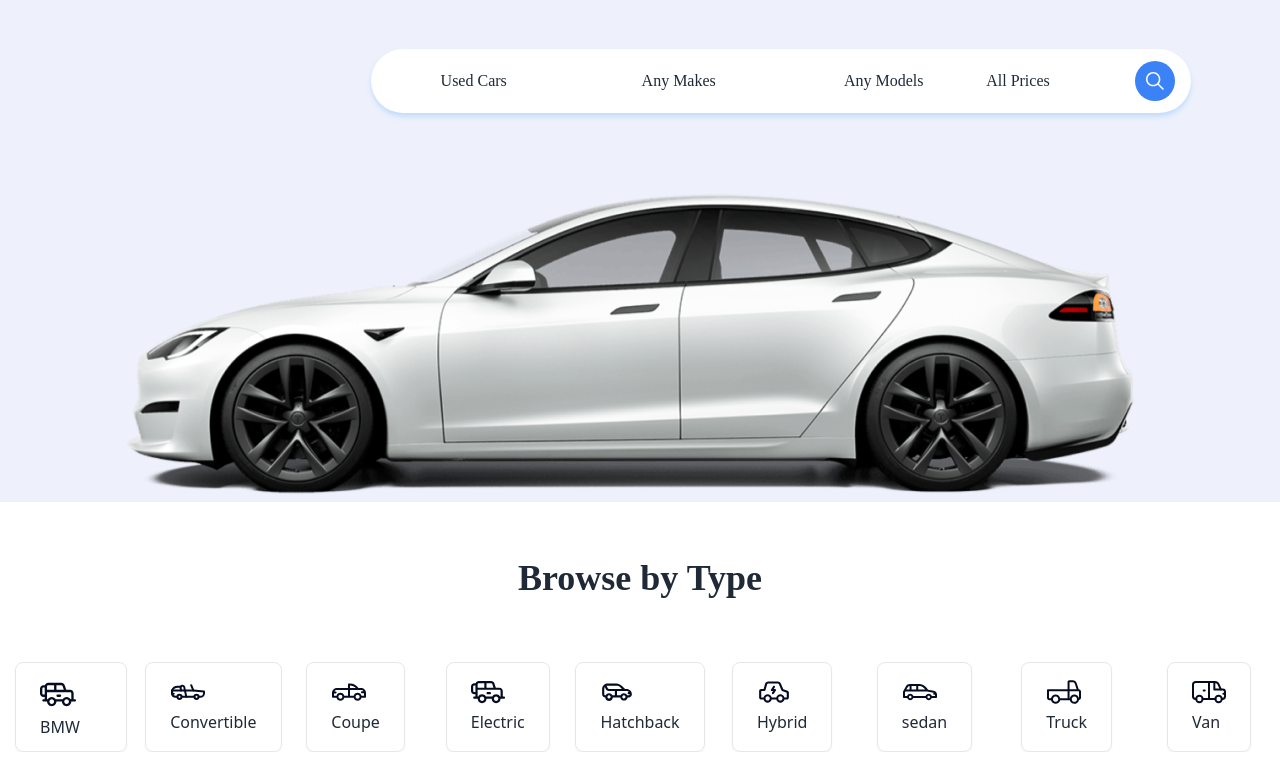
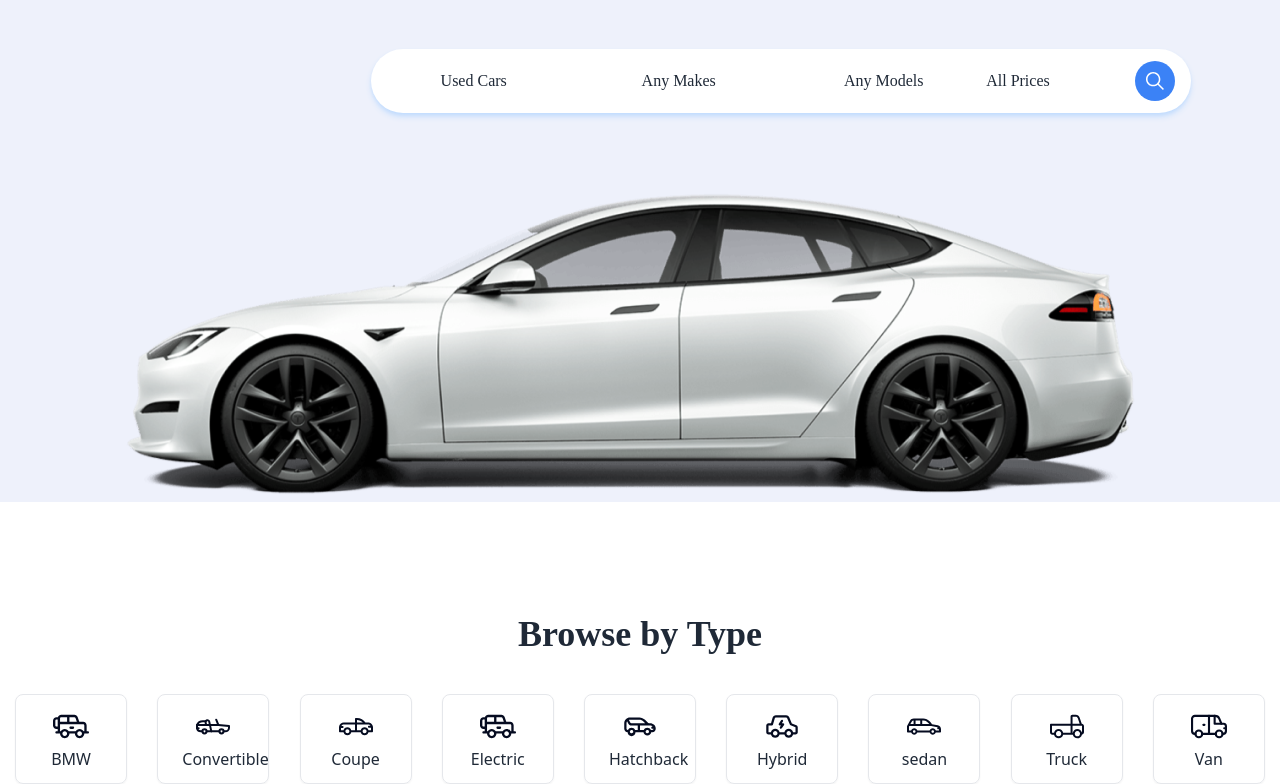
Before and after one commit to KaziMehediHasan1/AutoLux, a React (Vite) app: page / in a window 1280 px wide. Shown: the part 239-1023 px from the top of the page. Before the commit the page ends 991 px from the top, so only its background shows below. Built offline with nearby package versions, Linux system fonts and the light colour scheme.

Commit message:
car-type section done

```diff
--- a/src/Components/pages/Home/CarType.jsx
+++ b/src/Components/pages/Home/CarType.jsx
@@ -9,46 +9,46 @@ import img8 from "../../../assets/truck.svg";
 import img9 from "../../../assets/van.svg";
 const CarType = () => {
   return (
-    <div className="max-w-screen-xl mt-14 mx-auto">
+    <div className="max-w-screen-xl mt-28 mx-auto">
       <h1 className="font-primary font-bold text-center text-4xl">
         Browse by Type
       </h1>
-      <div className="grid grid-cols-3 sm:grid-cols-4 lg:grid-cols-9 mt-16">
+      <div className="grid grid-cols-3 sm:grid-cols-4 lg:grid-cols-9 mt-10">
         <div className="border mx-auto px-6 rounded-lg py-3 shadow-sm w-28">
-          <img src={img1} alt="bmw" className="w-9 h-10" />
-          <p>BMW</p>
+          <img src={img1} alt="bmw" className="w-9 h-10 mx-auto" />
+          <p className="text-center">BMW</p>
         </div>
-        <div className="border mx-auto px-6 rounded-lg py-3 shadow-sm">
-          <img src={img2} alt="" />
-          <p>Convertible</p>
+        <div className="border mx-auto px-6 rounded-lg py-3 shadow-sm w-28">
+          <img src={img2} alt="" className="w-9 h-10 mx-auto"/>
+          <p className="text-center">Convertible</p>
         </div>
-        <div className="border mx-auto px-6 rounded-lg py-3 shadow-sm">
-          <img src={img3} alt="" />
-          <p>Coupe</p>
+        <div className="border mx-auto px-6 rounded-lg py-3 shadow-sm w-28">
+          <img src={img3} alt="coupe" className="w-9 h-10 mx-auto" />
+          <p className="text-center">Coupe</p>
         </div>
-        <div className="border mx-auto px-6 rounded-lg py-3 shadow-sm">
-          <img src={img4} alt="" />
-          <p>Electric</p>
+        <div className="border mx-auto px-6 rounded-lg py-3 shadow-sm w-28">
+          <img src={img4} alt="electric" className="w-9 h-10 mx-auto"/>
+          <p className="text-center">Electric</p>
         </div>
-        <div className="border mx-auto px-6 rounded-lg py-3 shadow-sm">
-          <img src={img5} alt="" />
-          <p>Hatchback</p>
+        <div className="border mx-auto px-6 rounded-lg py-3 shadow-sm w-28">
+          <img src={img5} alt="hatchback" className="w-9 h-10 mx-auto"/>
+          <p className="text-center">Hatchback</p>
         </div>
-        <div className="border mx-auto px-6 rounded-lg py-3 shadow-sm">
-          <img src={img6} alt="" />
-          <p>Hybrid</p>
+        <div className="border mx-auto px-6 rounded-lg py-3 shadow-sm w-28">
+          <img src={img6} alt="hybrid" className="w-9 h-10 mx-auto"/>
+          <p className="text-center">Hybrid</p>
         </div>
-        <div className="border mx-auto px-6 rounded-lg py-3 shadow-sm">
-          <img src={img7} alt="" />
-          <p>sedan</p>
+        <div className="border mx-auto px-6 rounded-lg py-3 shadow-sm w-28">
+          <img src={img7} alt="sedan" className="w-9 h-10 mx-auto"/>
+          <p className="text-center">sedan</p>
         </div>
-        <div className="border mx-auto px-6 rounded-lg py-3 shadow-sm">
-          <img src={img8} alt="" />
-          <p>Truck</p>
+        <div className="border mx-auto px-6 rounded-lg py-3 shadow-sm w-28" >
+          <img src={img8} alt="truck" className="w-9 h-10 mx-auto" />
+          <p className="text-center">Truck</p>
         </div>
-        <div className="border mx-auto px-6 rounded-lg py-3 shadow-sm">
-          <img src={img9} alt="" />
-          <p>Van</p>
+        <div className="border mx-auto px-6 rounded-lg py-3 shadow-sm w-28">
+          <img src={img9} alt="van" className="w-9 h-10 mx-auto"/>
+          <p className="text-center">Van</p>
         </div>
       </div>
     </div>
```
